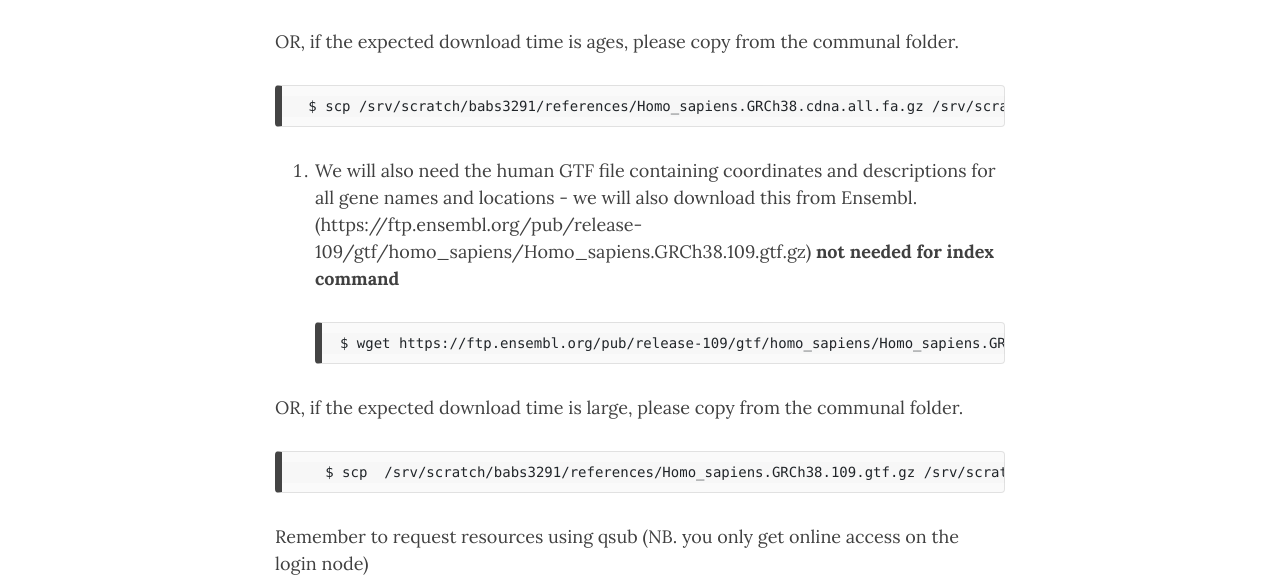
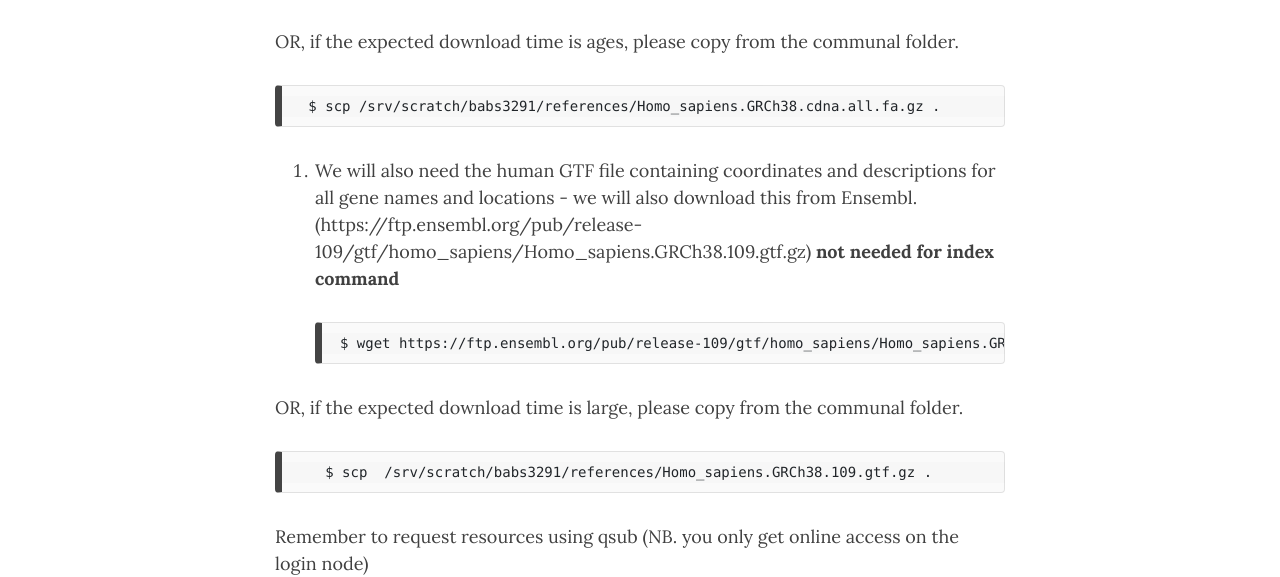
Before and after one commit to theheking/babs-rna-seq-2024, a Jekyll site: the page built from practical_overview/Week7_Alignment.md, in a window 1280 px wide and 900 px high, scrolled down 7097 px. Shown: the part 162-739 px from the top of the window. Built offline with Jekyll 4.4.1, drawn with Linux system fonts in a browser that asks for light colours; nearby versions of some CDN libraries; comment, search, counter and statistics services are not loaded.

Commit message:
Update Week7_Alignment.md

```diff
--- a/practical_overview/Week7_Alignment.md
+++ b/practical_overview/Week7_Alignment.md
@@ -213,7 +213,7 @@ First, we must download the reference files from (https://asia.ensembl.org/info/
 
  OR, if the expected download time is ages, please copy from the communal folder.
 
-      $ scp /srv/scratch/babs3291/references/Homo_sapiens.GRCh38.cdna.all.fa.gz /srv/scratch/zID/kallisto_human_ref/
+      $ scp /srv/scratch/babs3291/references/Homo_sapiens.GRCh38.cdna.all.fa.gz .
 
 
   2. We will also need the human GTF file containing coordinates and descriptions for all gene names and locations - we will also download this from Ensembl. (https://ftp.ensembl.org/pub/release-109/gtf/homo_sapiens/Homo_sapiens.GRCh38.109.gtf.gz)  **not needed for index command**
@@ -222,7 +222,7 @@ First, we must download the reference files from (https://asia.ensembl.org/info/
 
  OR, if the expected download time is large, please copy from the communal folder.
 
-        $ scp  /srv/scratch/babs3291/references/Homo_sapiens.GRCh38.109.gtf.gz /srv/scratch/zID/kallisto_human_ref/
+        $ scp  /srv/scratch/babs3291/references/Homo_sapiens.GRCh38.109.gtf.gz .
 
 
 Remember to request resources using qsub (NB. you only get online access on the login node)
```
